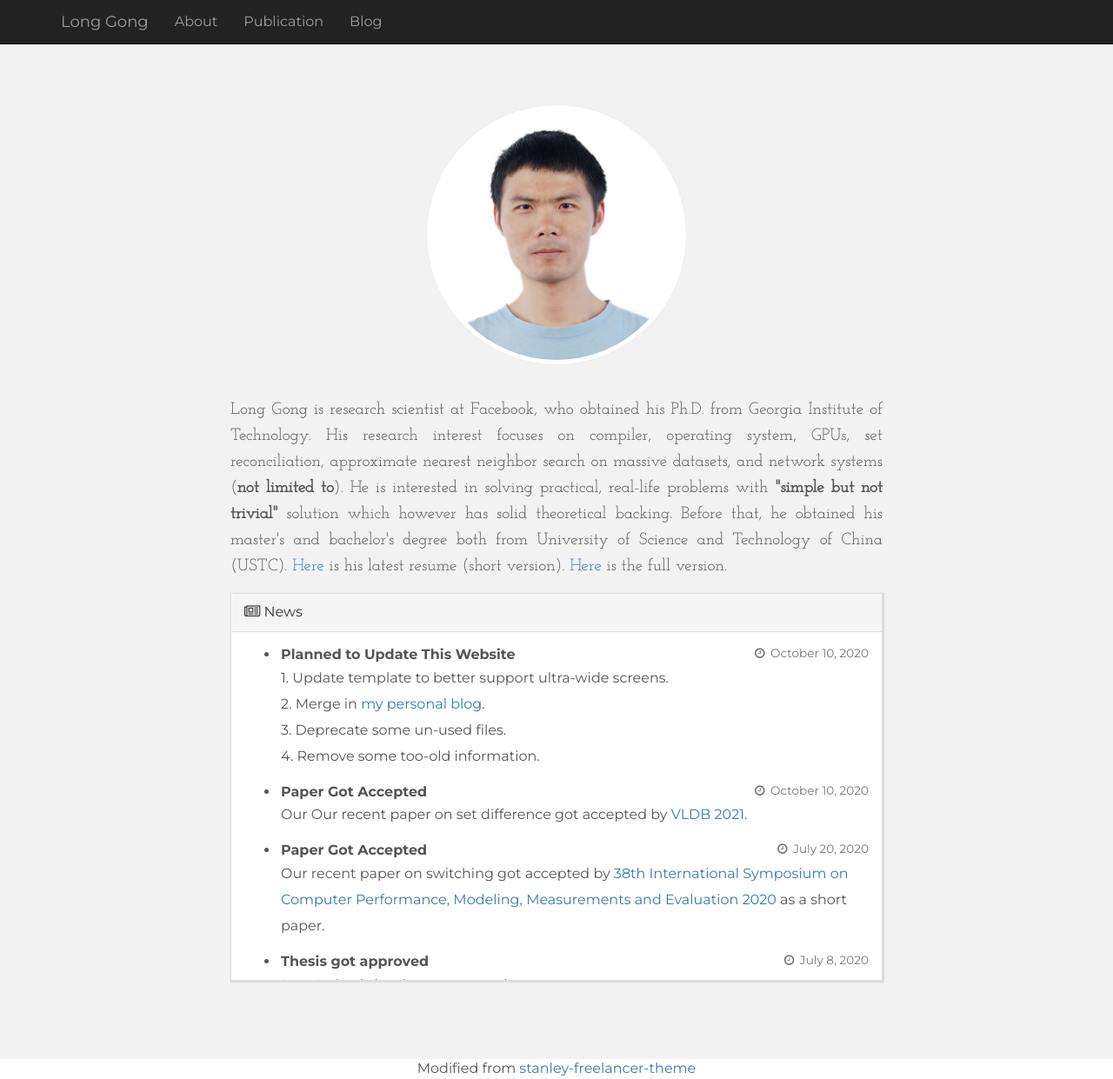
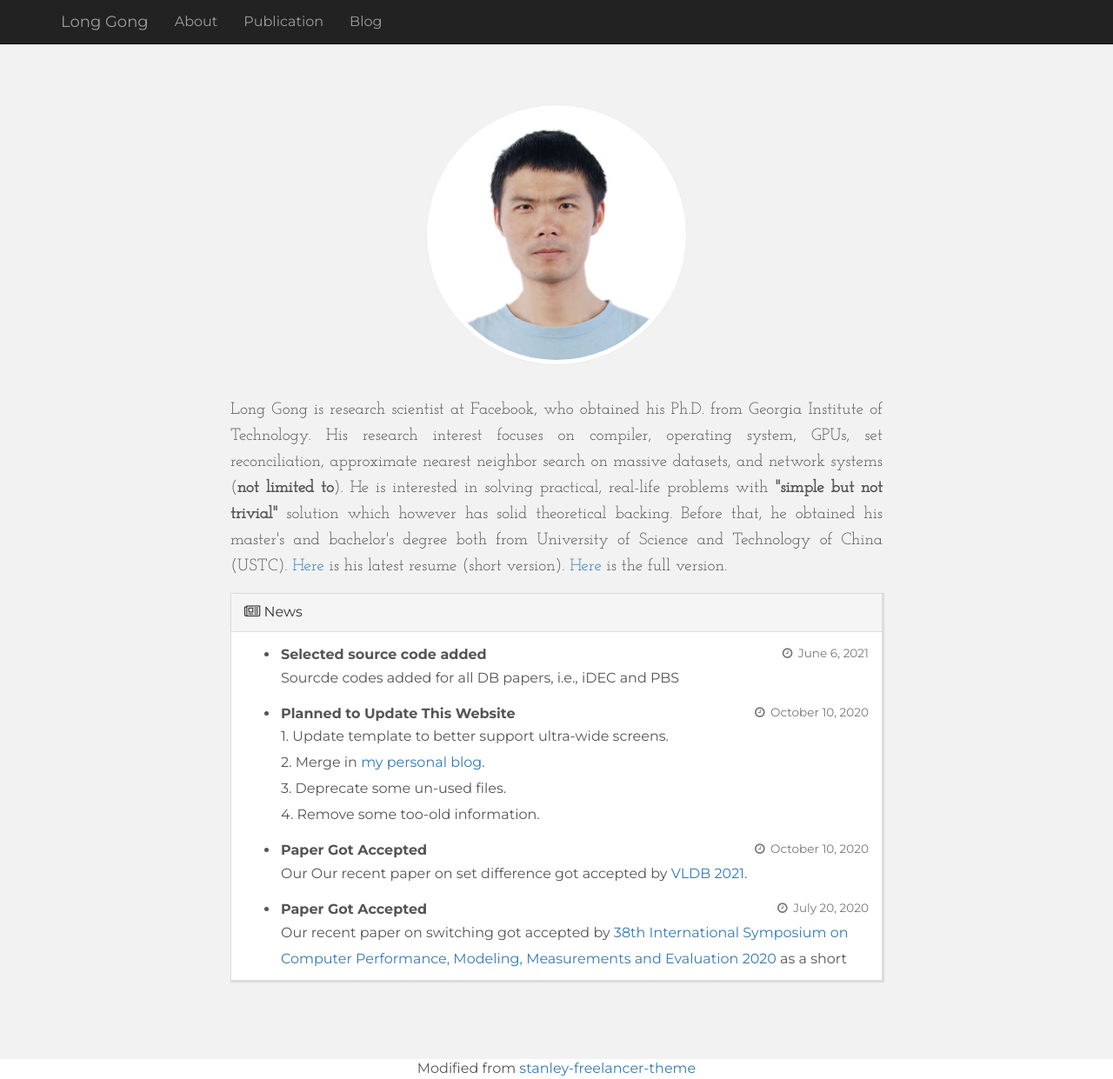
Before and after one commit to lgong30/lgong30.github.io, a Jekyll site: the page built from index.html, in a window 1280 px wide and 1241 px high. Shown: the whole window at 87% size. Built offline with Jekyll 4.4.1, drawn with Linux system fonts in a browser that asks for light colours; nearby versions of some CDN libraries; comment, search, counter and statistics services are not loaded.

Commit message:
added sc

```diff
--- a/_config.yml
+++ b/_config.yml
@@ -110,6 +110,9 @@
     description: ""
 
 news:
+  - summary: Selected source code added
+    time: June 6, 2021
+    content: Sourcde codes added for all DB papers, i.e., iDEC and PBS
   - summary: Planned to Update This Website
     time: October 10, 2020
     content: 1. Update template to better support ultra-wide screens. <br/> 2. Merge in <a href="http://xlong88.github.io/">my personal blog</a>. <br/> 3. Deprecate some un-used files. <br/> 4. Remove some too-old information.
@@ -199,6 +202,7 @@
     conference: International Conference on Very Large Data Bases (VLDB) 2021
     type: conference
     pdf: http://vldb.org/pvldb/vol14/p458-gong.pdf
+    source_code: https://github.com/Libero0809/pbs_organized
   - pub10:
     title: "Crossbar scheduling algorithms for input-queued switches"
     type: journal
@@ -220,6 +224,7 @@
     type: conference
     slides: long_idec.pptx
     pdf: http://www.vldb.org/pvldb/vol13/p1483-gong.pdf
+    source_code: https://github.com/Why1221/iDEC
   - pub7:
     title: "SERENADE: A Parallel Iterative Algorithm for Crossbar Scheduling in Input-Queued Switches"
     authors: ["Long Gong", "Liang Liu", "Sen Yang", "Jun (Jim) Xu", "Yi Xie", "Xinbing Wang"]
--- a/_includes/publication_new.html
+++ b/_includes/publication_new.html
@@ -32,7 +32,10 @@
           ><i class="fa fa-file-pdf-o"></i></a
         >
         {% endif %}  {% if pubinfo.slides %}|
-        <a href="{{ site.url }}assets/files/{{ pubinfo.slides }}" target=""_blank"><i class="fa fa-file-powerpoint-o" aria-hidden="true"></i></a>{% endif %}  {% if pubinfo.url %}|
+        <a href="{{ site.url }}assets/files/{{ pubinfo.slides }}" target="_blank"><i class="fa fa-file-powerpoint-o" aria-hidden="true"></i></a>{% endif %}
+        {% if pubinfo.source_code %}|
+        <a href="{{ pubinfo.source_code }}" target="_blank"><i class="fab fa-github-square"></i></a>{% endif %}
+        {% if pubinfo.url %}|
         <a href="{{ pubinfo.url }}" target="_blank"
         ><i class="fa fa-gg"> More Info</i></a
         >
```
